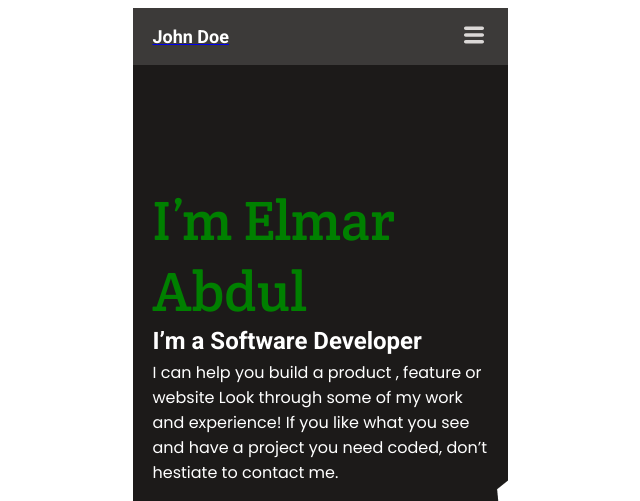
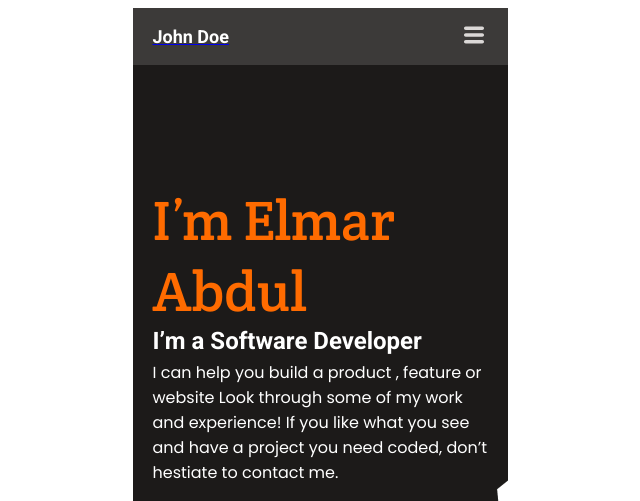
Before and after one commit to elmar8287/mobile-version-skeleton, a plain HTML site: page index.html in a window 1280 px wide. Shown: the top 501 px of the page, without its empty margins (320-960 px from the left). Drawn offline with Linux system fonts and the light colour scheme.

Commit message:
Update style.css
Change color for h1 tag to rgba(255, 107, 0, 1)

```diff
--- a/style.css
+++ b/style.css
@@ -55,7 +55,7 @@ ul {
 
 h1 {
   margin-top: 120px;
-  color: green;
+  color: rgba(255, 107, 0, 1);
   font-size: 56px;
   font-weight: 400;
   margin-bottom: 5px;
```
